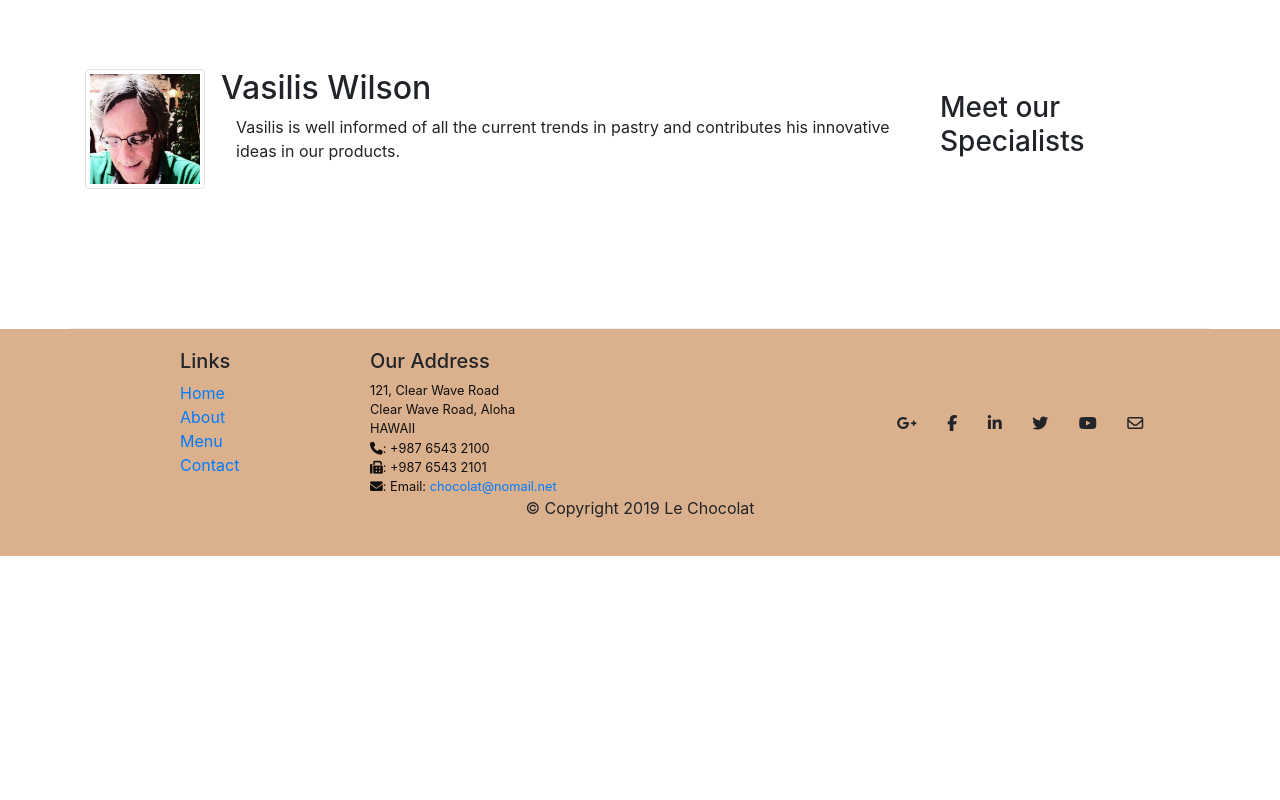
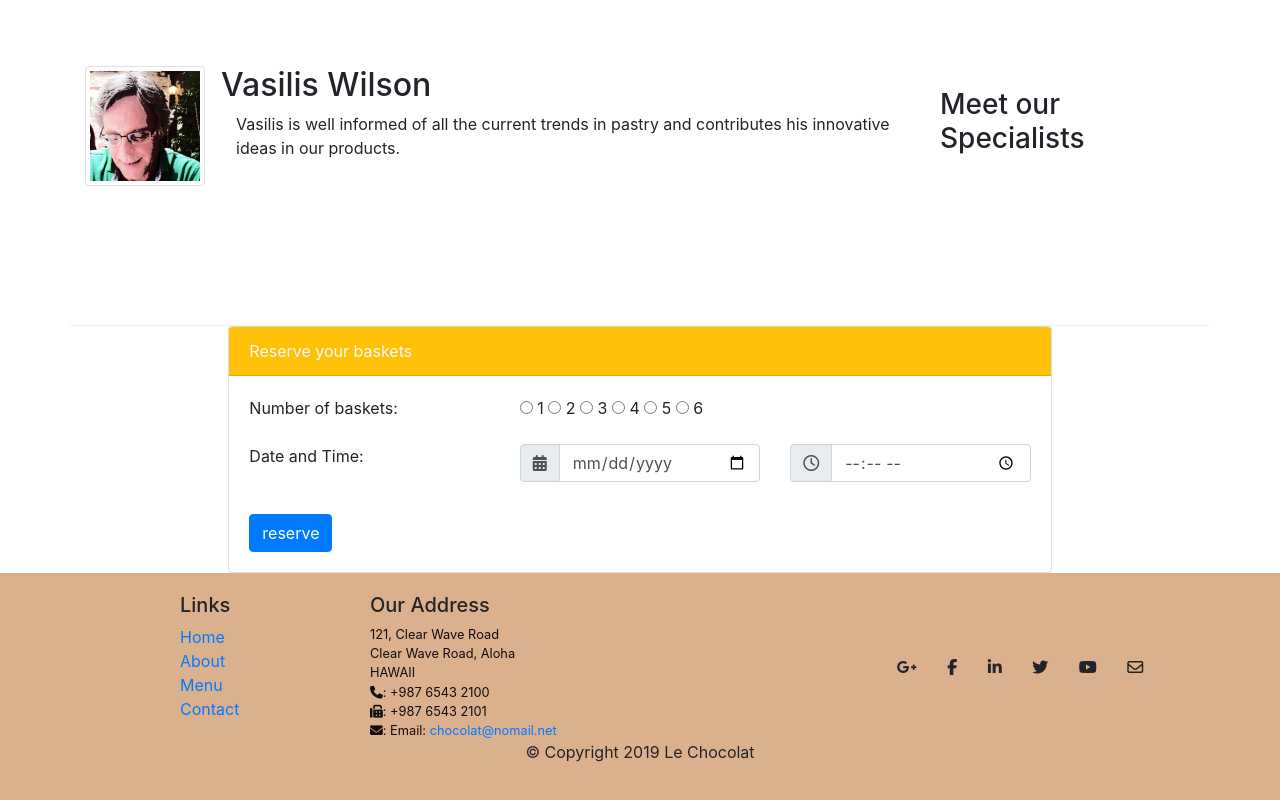
Before and after one commit to AlbiAlikai/leChocolat, a plain HTML site: page index.html in a window 1280 px wide. Shown: the part 1184-1984 px from the top of the page. Before the commit the page ends 1740 px from the top, so only its background shows below. Drawn offline with nearby package versions, Linux system fonts and the light colour scheme.

Commit message:
Bootstrap Assignment 9 Task 1

```diff
--- a/index.html
+++ b/index.html
@@ -1,5 +1,6 @@
 <!DOCTYPE html>
 <html lang="en">
+
 <head>
     <!-- Required meta tags always come first -->
     <meta charset="utf-8">
@@ -13,6 +14,7 @@
     <link rel="stylesheet" href="css/styles.css">
     <title>Le Chocolat</title>
 </head>
+
 <body>
     <!-- Navigation -->
     <nav class="navbar navbar-expand-md bg-light navbar-light fixed-top">
@@ -29,7 +31,8 @@
                             Home</a></li>
                     <li class="nav-item"><a class="nav-link" href="./aboutus.html"><span class="fa fa-info fa-md"></span>
                             About</a></li>
-                    <li class="nav-item"><a class="nav-link" href="./menu.html"><span class="fa fa-list fa-md"></span> Menu</a></li>
+                    <li class="nav-item"><a class="nav-link" href="./menu.html"><span class="fa fa-list fa-md"></span>
+                            Menu</a></li>
                     <li class="nav-item"><a class="nav-link" href="./contactus.html"><span class="fa fa-address-card fa-md"></span>
                             Contact</a></li>
                 </ul>
@@ -47,6 +50,9 @@
                 </div>
                 <div class="col col-sm">
                     <img src="images/logo.png" class="img-fluid">
+                </div>
+                <div class="col-sm">
+                    <a href="#reserve" class="btn btn-warning">RESERVE YOUR BASKET</a>
                 </div>
             </div>
         </div>
@@ -105,6 +111,73 @@
             </div>
         </div>
     </div>
+
+
+    <!-- reserve basket -->
+    <div class="col-md-8 offset-md-2" id="reserve">
+        <div class="card">
+            <div class="card-header bg-warning text-light">
+                Reserve your baskets
+            </div>
+
+            <div class="card-body">
+                <form>
+                    <div class="form-group">
+
+                        <div class="form-group row">
+                            <div class="col-sm-4">
+                                <label for="numOfBaskets">Number of baskets:</label>
+
+                            </div>
+                            <div class="col">
+                                <input type="radio" name="numOfBaskets" value="1"> 1
+                                <input type="radio" name="numOfBaskets" value="2"> 2
+                                <input type="radio" name="numOfBaskets" value="3"> 3
+                                <input type="radio" name="numOfBaskets" value="4"> 4
+                                <input type="radio" name="numOfBaskets" value="5"> 5
+                                <input type="radio" name="numOfBaskets" value="6"> 6
+                            </div>
+                        </div>
+
+
+
+                        <div class="form-group row">
+                            <div class="col-xs-12 col-sm">
+                                <label>Date and Time:</label>
+                            </div>
+
+
+                            <div class="col-xs-12 col-sm">
+                                <div class="input-group mb-3">
+                                    <div class="input-group-prepend">
+                                        <span class="input-group-text" ><i class="fa fa-calendar"
+                                                aria-hidden="true"></i></span>
+                                    </div>
+                                    <input type="date" class="form-control" placeholder="Pickup date" aria-describedby="basic-addon1">
+                                </div>
+                            </div>
+                            <div class="col-xs-12 col-sm">
+                                    <div class="input-group mb-3">
+                                            <div class="input-group-prepend">
+                                                <span class="input-group-text" >         <i class="fa fa-clock-o" aria-hidden="true"></i></span>
+                                            </div>
+                                            <input type="time" class="form-control" placeholder="Pickup date" aria-describedby="basic-addon1">
+                                        </div>
+                            </div>
+
+                        </div>
+                    </div>
+                    <input type="submit" href="#" class="btn btn-primary" value="reserve">
+                </form>
+            </div>
+
+
+        </div>
+
+    </div>
+    </div>
+
+
     <footer class="footer">
         <div class="container">
             <div class="row">
@@ -163,4 +236,5 @@
     <script src="node_modules/popper.js/dist/umd/popper.min.js"></script>
     <script src="node_modules/bootstrap/dist/js/bootstrap.min.js"></script>
 </body>
+
 </html>
```
Also changed, not shown: css/styles.css (line endings or trailing spaces).
